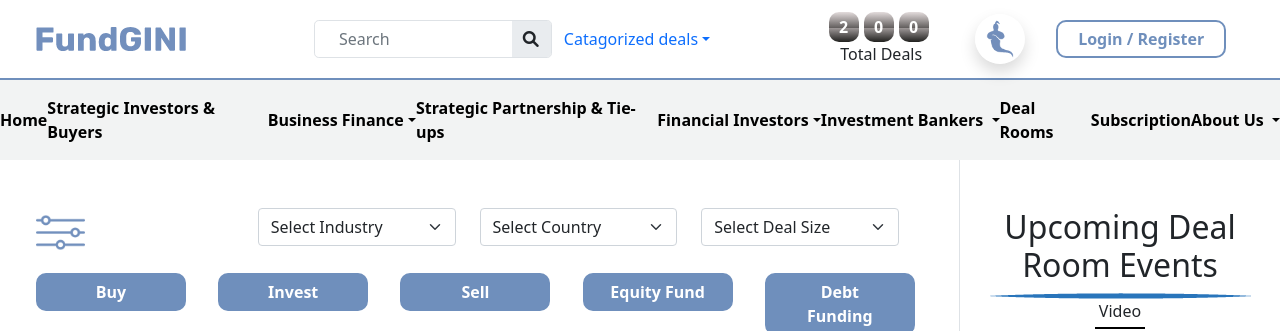
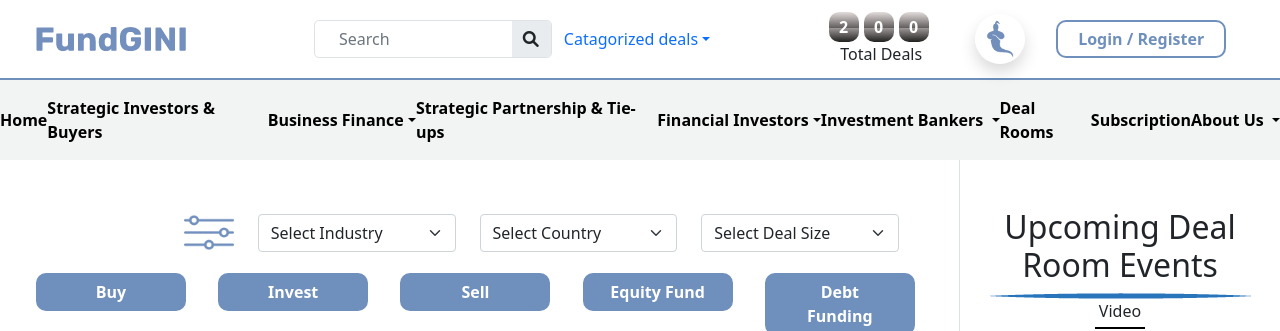
Before and after one commit to SK1330/FundGINI, a plain HTML site: page index.html in a window 1280 px wide. Shown: the top 331 px of the page. Drawn offline with nearby package versions, Linux system fonts and the light colour scheme.

Commit message:
Changed booking section

```diff
--- a/index.html
+++ b/index.html
@@ -157,13 +157,13 @@
 
 
         <section class="hero-section ">
-            <div class="container-fluid ">
+            <div class="container-fluid border-bottom">
                 <div class="row ">
 
                     <div class="col-9 border-end">
                         <div class="left-hero">
-                            <div class=" row container mt-5 my-3 justify-content-around ">
-                                <div class="col">
+                            <div class=" row container mt-5 my-3 justify-content-around align-items-center">
+                                <div class="col d-flex justify-content-end align-items-center">
                                     <img class="img-fluid w-25" width="20%" src="Images/Illustration/edit.png" alt="">
                                 </div>
                                 <div class="col">
@@ -183,6 +183,8 @@
                                     <option value="1">One</option>
                                     <option value="2">Two</option>
                                     <option value="3">Three</option>
+                                    <option value="4">Four</option>
+
                                 </select>
                                 </div>
                                 <div class="col">
@@ -191,6 +193,8 @@
                                     <option value="1">One</option>
                                     <option value="2">Two</option>
                                     <option value="3">Three</option>
+                                    <option value="4">Four</option>
+
                                 </select>
                                 </div>
                             </div>
```
